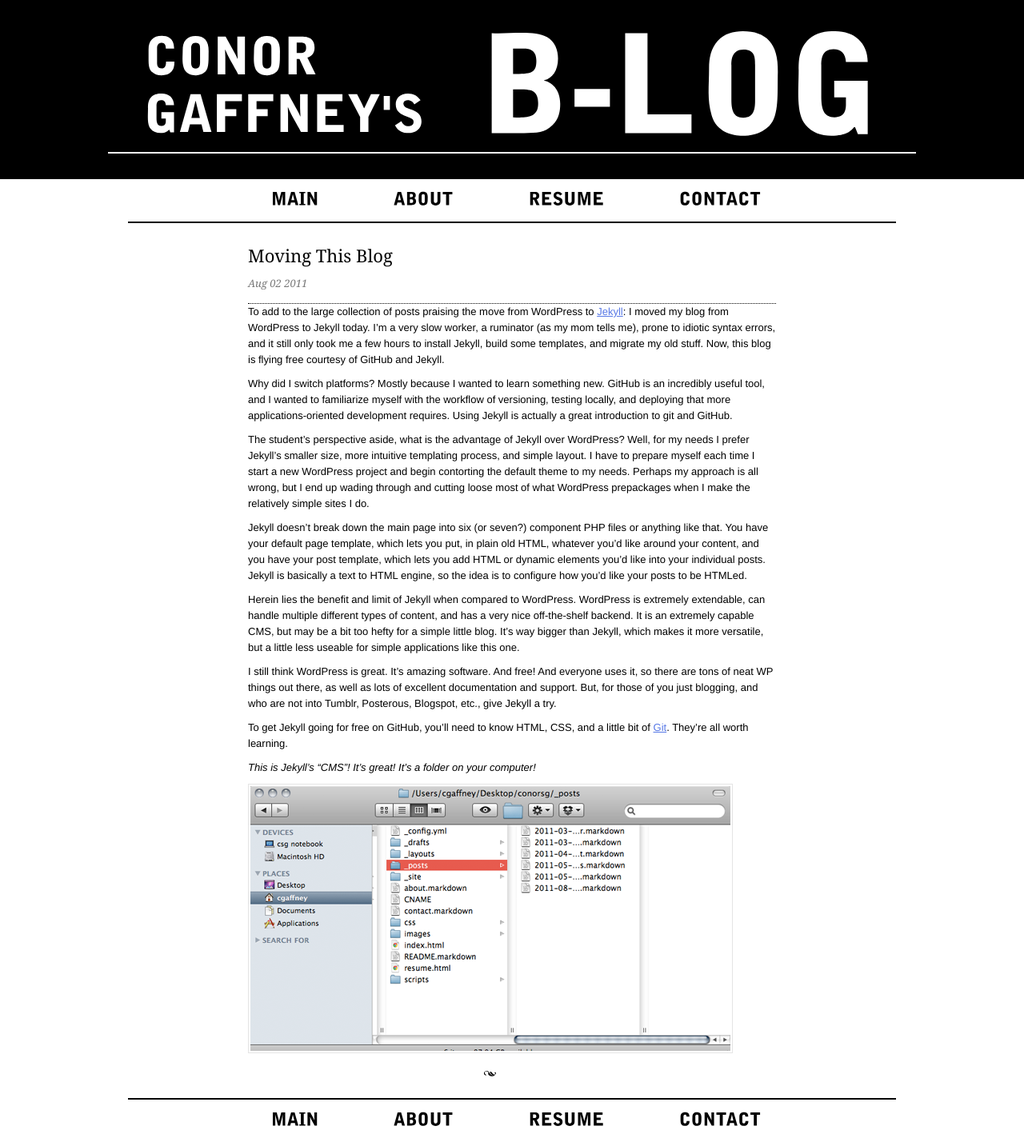
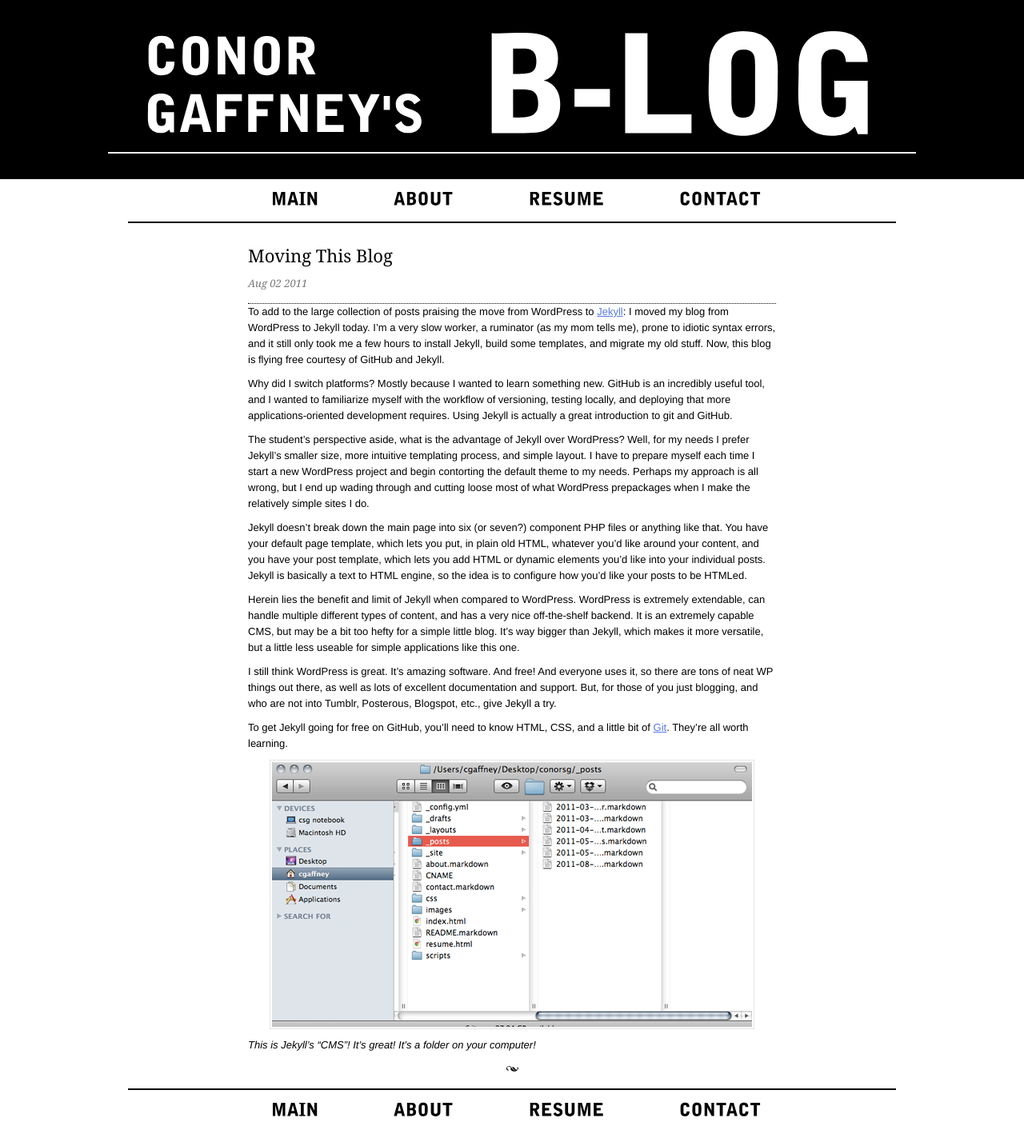
Before and after one commit to evanseyf/blog, a Jekyll site: the page built from _posts/2011-08-02-moving-this-blog.markdown, in a window 1280 px wide. Shown: the whole page at 80% size. Built offline with Jekyll 4.4.1, drawn with Linux system fonts in a browser that asks for light colours; Markdown is read by kramdown in place of the engine named in the settings.

Commit message:
centered pictures in posts

```diff
--- a/_posts/2011-08-02-moving-this-blog.markdown
+++ b/_posts/2011-08-02-moving-this-blog.markdown
@@ -17,6 +17,6 @@ I still think WordPress is great. It's amazing software. And free! And everyone
 
 To get Jekyll going for free on GitHub, you'll need to know HTML, CSS, and a little bit of [Git](http://git-scm.com/). They're all worth learning.
 
+![CMS for Jekyll](/images/finder.png)
+
 _This is Jekyll's "CMS"! It's great! It's a folder on your computer!_
-
-![CMS for Jekyll](/images/finder.png)
--- a/css/style.css
+++ b/css/style.css
@@ -228,6 +228,13 @@ nav li:hover {
 	margin-top: 10px;
 }
 
+img {
+	border: 1px solid #e4e4e4;
+	padding: 2px;
+	display: block;
+	margin: 0 auto;
+}
+
 blockquote {
     background-color: #eae9e9;
     border-left: 3px solid #ffb18c;
@@ -242,10 +249,11 @@ code {
     padding: 2px;
 }
 
-img {
-	border: 1px solid #e4e4e4;
-	padding: 2px;
-}
+/*.caption {
+	text-align: center;
+	font-size: 11px;
+	margin: 2px;
+}*/
 
 #footer-img {
 	width: 75px;
```
